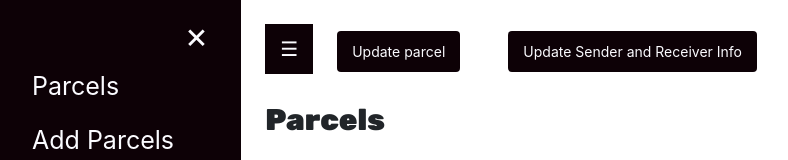
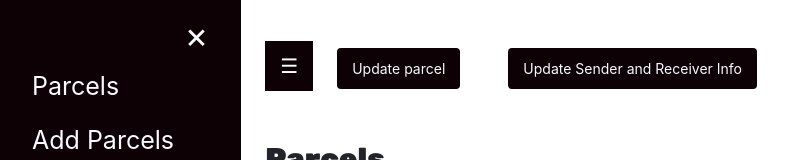
Before and after one commit to alabo-excel/courrier-services, a Nuxt app: page /admin in a window 1280 px wide. Shown: the top 160 px of the page, without its empty margins (0-788 px from the left). Built offline with nearby package versions, Linux system fonts and the light colour scheme; no server answers.

Commit message:
delivery date correction commit

```diff
--- a/components/Track.vue
+++ b/components/Track.vue
@@ -22,6 +22,7 @@
       <input @click="submit" type="button" class="p-2 btn3" value="TRACK" />
     </div>
     <div v-else class="m-lg-5 m-4">
+    <h2 class="py-4">Recent port and destination</h2>
       <ul id="progress">
         <li v-for="(location, index) in progress" :key="index">
           <div class="node green"></div>
--- a/pages/admin/add-parcel.vue
+++ b/pages/admin/add-parcel.vue
@@ -64,9 +64,9 @@
           </div>
           <div class="m-2 w-100">
             <input
-              type="text"
+              type="date"
               class="p-2 border"
-              placeholder="Delivery Data"
+              placeholder="Delivery Date"
               v-model="deliveryDate"
             />
           </div>
--- a/pages/admin/index.vue
+++ b/pages/admin/index.vue
@@ -17,10 +17,10 @@
     <div class="w-100 p-4">
       <div>
         <button class="openbtn" @click="openNav">&#9776;</button>
-        <b-button class="mx-4 openbtn2" v-b-modal.modal-xl
+        <b-button class="m-lg-4 m-2 openbtn2" v-b-modal.modal-xl
           >Update parcel</b-button
         >
-        <b-button class="mx-4 openbtn2" v-b-modal.modal
+        <b-button class="m-lg-4 m-2 openbtn2" v-b-modal.modal
           >Update Sender and Receiver Info</b-button
         >
       </div>
```
